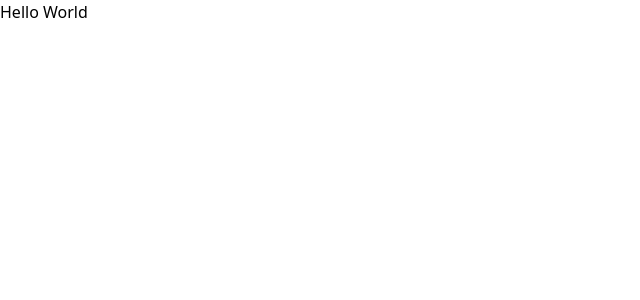
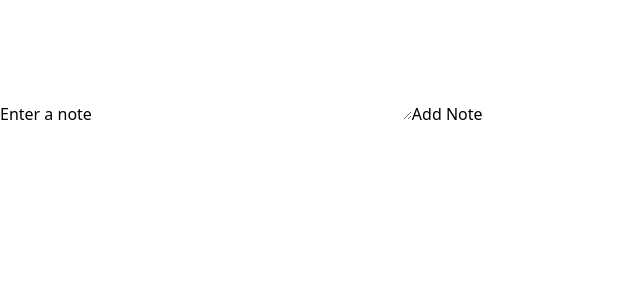
Before and after one commit to rrex-godaddy/workshop-notes-app, a React (Vite) app: page / in a window 1280 px wide. Shown: the top 300 px of the page, without its empty margins (0-640 px from the left). Built offline with nearby package versions, Linux system fonts and the light colour scheme.

Commit message:
initial commit: changes we made for adding note

```diff
--- a/index.html
+++ b/index.html
@@ -8,7 +8,7 @@
     <link rel="preconnect" href="https://fonts.googleapis.com">
     <link rel="preconnect" href="https://fonts.gstatic.com" crossorigin>
     <link href="https://fonts.googleapis.com/css2?family=Noto+Sans+JP:wght@100;200;300;400;500;600;700;800;900&display=swap" rel="stylesheet">
-    <title>INSERT APP NAME</title>
+    <title>Notes</title>
   </head>
   <body>
     <div id="root"></div>
--- a/src/App.jsx
+++ b/src/App.jsx
@@ -1,7 +1,34 @@
+
 function App() {
 
+  let inputtedText = '';
+  let notes = [];
+
   return (
-    <h1> Hello World </h1>
+    <>
+      <label htmlFor="note">Enter a note</label>
+
+      <textarea
+        id="note"
+        name="note"
+        rows="5" cols="33"
+        onChange={ (e) => {
+          inputtedText = e.target.value;
+          console.log('[DEBUG] inputtedText = ', inputtedText);
+        }}
+        >
+      </textarea>
+
+      <button
+        type="button"
+        onClick={ () => {
+          notes.push(inputtedText);
+          console.log('[DBEUG] notes array = ', notes);
+        }}
+        >
+        Add Note
+      </button>
+    </>
   );
 }
 
```
